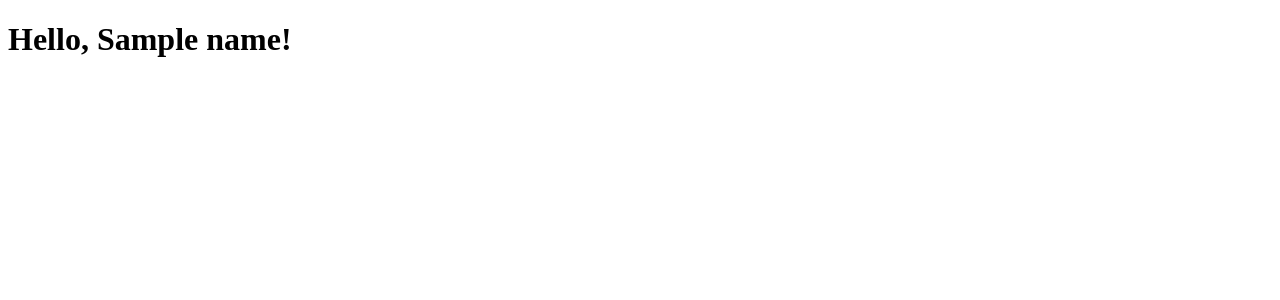
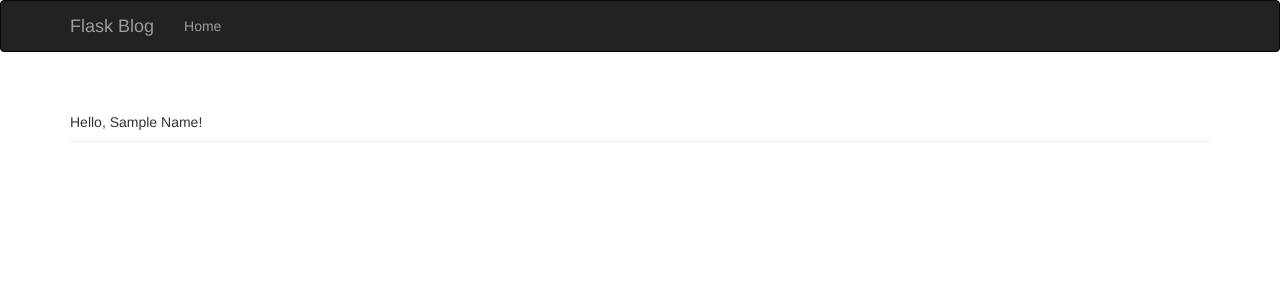
Before and after one commit to liuna-liuna/flask_blog, a Flask app: template templates/user.html in a window 1280 px wide. Shown: the top 300 px of the page. Run offline with Flask 2, Linux system fonts and the light colour scheme; the template is opened without the code that fills it: most values are stand-ins (such as "Sample title", 1, 10 or a date in 2020); some libraries are stand-ins or nearby versions.

Commit message:
use user.html based on bootstrap/base.html, add bootstrap usage into flask.txt

```diff
--- a/templates/user.html
+++ b/templates/user.html
@@ -1,11 +1,34 @@
-<!DOCTYPE html>
-<html lang="en">
-<head>
-    <meta charset="UTF-8">
-    <title>User</title>
-</head>
-<body>
-    <h1>Hello, {{ name|capitalize }}!</h1>
+{% extends "bootstrap/base.html" %}
 
-</body>
-</html>
+{% block title %}Flask Blog{% endblock %}
+
+{% block navbar %}
+<div class="navbar navbar-inverse" role="navigation">
+    <div class="container">
+        <div class="navbar-header">
+            <button type="button" class="navbar-toggle"
+                    data-toggle="collapse" data-target=".navbar-collapse">
+                <span class="sr-only">Toggle navigation</span>
+                <span class="icon-bar"/>
+                <span class="icon-bar"/>
+                <span class="icon-bar"/>
+            </button>
+            <a class="navbar-brand" href="/">Flask Blog</a>
+        </div>
+        <div class="navbar-collapse collapse">
+            <ul class="nav navbar-nav">
+                <li><a href="/">Home</a></li>
+            </ul>
+        </div>
+    </div>
+</div>
+{% endblock %}
+
+{% block content %}
+<div class="container">
+    <div class="page-header">
+        <hi>Hello, {{ name|title }}!</hi>
+    </div>
+</div>
+
+{% endblock %}
```
Also changed, not shown: flask.txt (+10 -1 lines).
